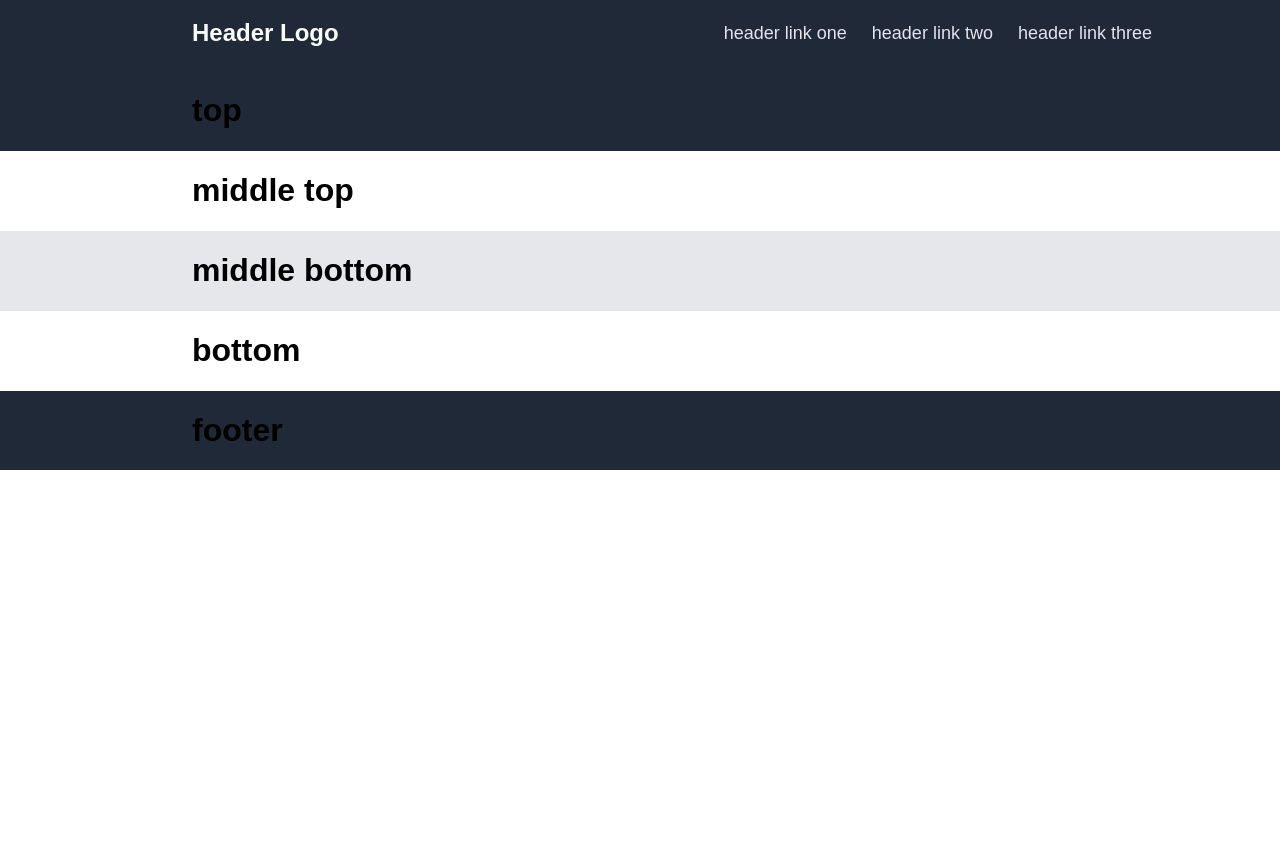
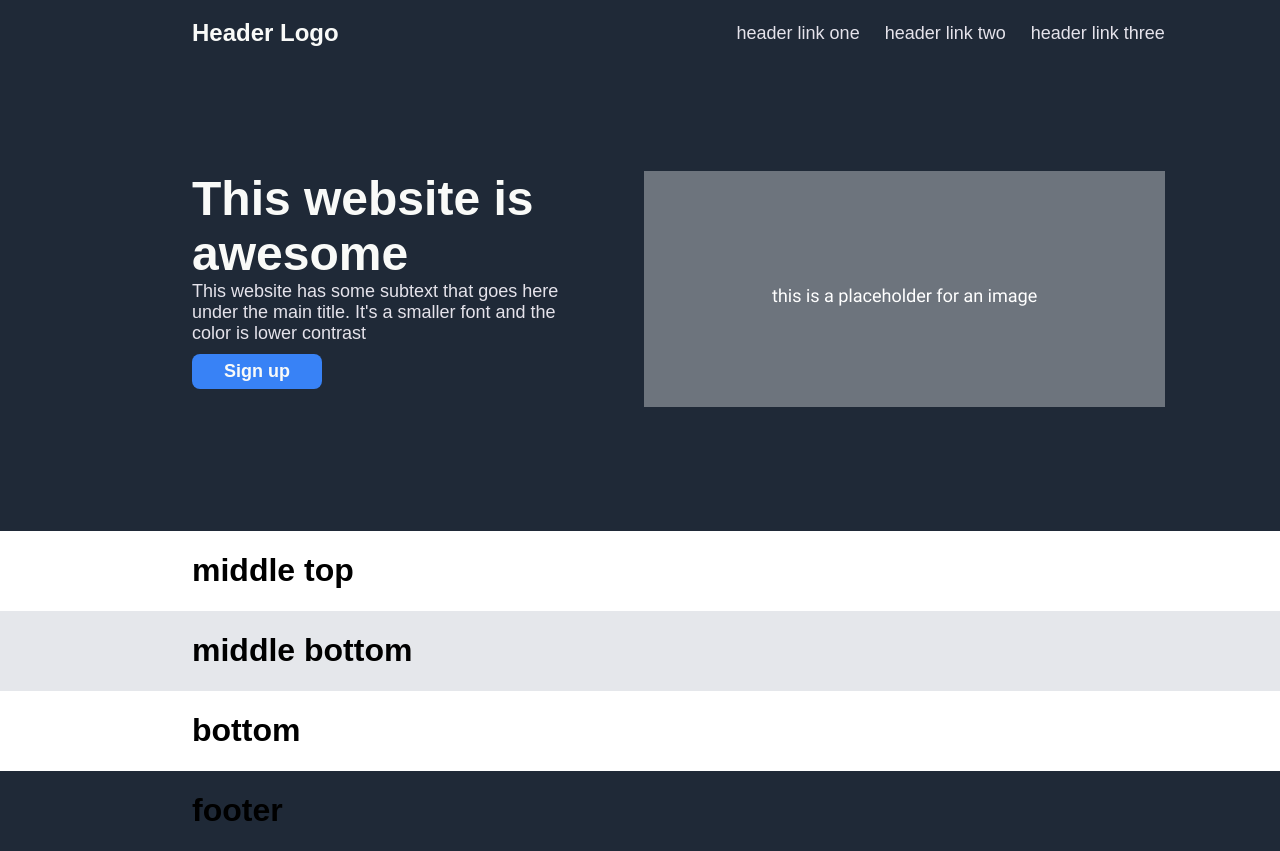
Before and after one commit to Samuel-Brum/odin-landing-page, a plain HTML site: page index.html in a window 1280 px wide. Before the commit the page ends 800 px from the top, so only its background shows below. Drawn offline with Linux system fonts and the light colour scheme.

Commit message:
Completes hero and adds stuff to README

```diff
--- a/index.html
+++ b/index.html
@@ -8,8 +8,6 @@
     <title>Landing Page</title>
 </head>
 <body>
-    <div class="fill_height">
-
     <div class="header">
         <div class="left_side">
             <p>Header Logo</p>
@@ -25,8 +23,26 @@
     </div>
 
     <div class="top">
-            <h1>top</h1>
+        <div class="hero">
+            <div class="hero_txt">
+                <div class="hero_txt_main">
+                    This website is awesome
+                </div>
 
+                <div class="hero_txt_secondary">
+                    This website has some subtext that goes here under the main title.
+                    It's a smaller font and the color is lower contrast
+                </div>
+
+                <div>
+                    <button class="hero_button">Sign up</button>
+                </div>
+            </div>
+
+            <div class="hero_img">
+                <img src="placeholder.png" alt="this is a placeholder image">
+            </div>
+        </div>
     </div>
 
     <div class="middle_top">
@@ -46,7 +62,6 @@
     <div class="footer">
         <h1>footer</h1>
     </div>
-    </div>
 
 </body>
 </html>
--- a/styles.css
+++ b/styles.css
@@ -1,8 +1,9 @@
 body {
     margin: 0;
     margin-top: -5px;
-    min-height: 100vh;
     font-family: Arial, Helvetica, sans-serif;
+    display: flex;
+    flex-direction: column;
 }
 
 ul {
@@ -14,16 +15,10 @@ a {
     text-decoration: none;
 }
 
-.fill_height {
-    display: flex;
-    flex-direction: column;
-    min-height: 100%;
-}
-
 .header {
     background-color: #1F2937;
     padding-left: 15%;
-    padding-right: 10%;
+    padding-right: 9%;
     display: flex;
     flex-shrink: 0;
     justify-content: space-between;
@@ -33,43 +28,79 @@ a {
 .left_side {
     font-size: 24px;
     color: #F9FAF8;
-    align-items: center;
     font-weight: bold;
 }
 
-.right-side {
-    align-items: center;
-}
 
 .header_link {
     font-size: 18px;
     color: #E5E3EB;
 }
 
+.hero {
+    padding-top: 100px;
+    padding-bottom: 120px;
+    display: flex;
+}
+
+.hero_txt {
+    display: flex;
+    justify-content: flex-start;
+    flex-direction: column;
+    padding-right: 45px;
+}
+
+.hero_txt_main {
+    color: #F9FAF8;
+    font-size: 48px;
+    font-weight: bolder;
+}
+
+.hero_txt_secondary {
+    color: #E5E3EB;
+    font-size: 18px;
+    padding-bottom: 10px;
+}
+
+.hero_button {
+    border: none;
+    border-radius: 8px;
+    height: 35px;
+    width: 130px;
+    background-color: #3882F6;
+    color: #F9FAF8;
+    font-size: 18px;
+    font-weight: bold;
+}
+
+.hero_img {
+    margin-left: auto;
+}
+
 .top {
     background-color: #1F2937;
     padding-left: 15%;
-    padding-right: 15%;
+    padding-right: 9%;
 }
 
 .middle_top {
     padding-left: 15%;
-    padding-right: 15%;
+    padding-right: 9%;
 }
 
 .middle_bottom {
     background-color: #E5E7EB;
     padding-left: 15%;
-    padding-right: 15%;
+    padding-right: 9%;
 }
 
 .bottom {
     padding-left: 15%;
-    padding-right: 15%;
+    padding-right: 9%;
 }
 
 .footer {
     background-color: #1F2937;
     padding-left: 15%;
-    padding-right: 15%;
+    padding-right: 9%;
 }
```
Also changed, not shown: placeholder.png (added), reference-design-fonts-and-colors.png (added), reference-design.png (added), 1 other file. Lines whose indentation alone changed are shown as unchanged.
